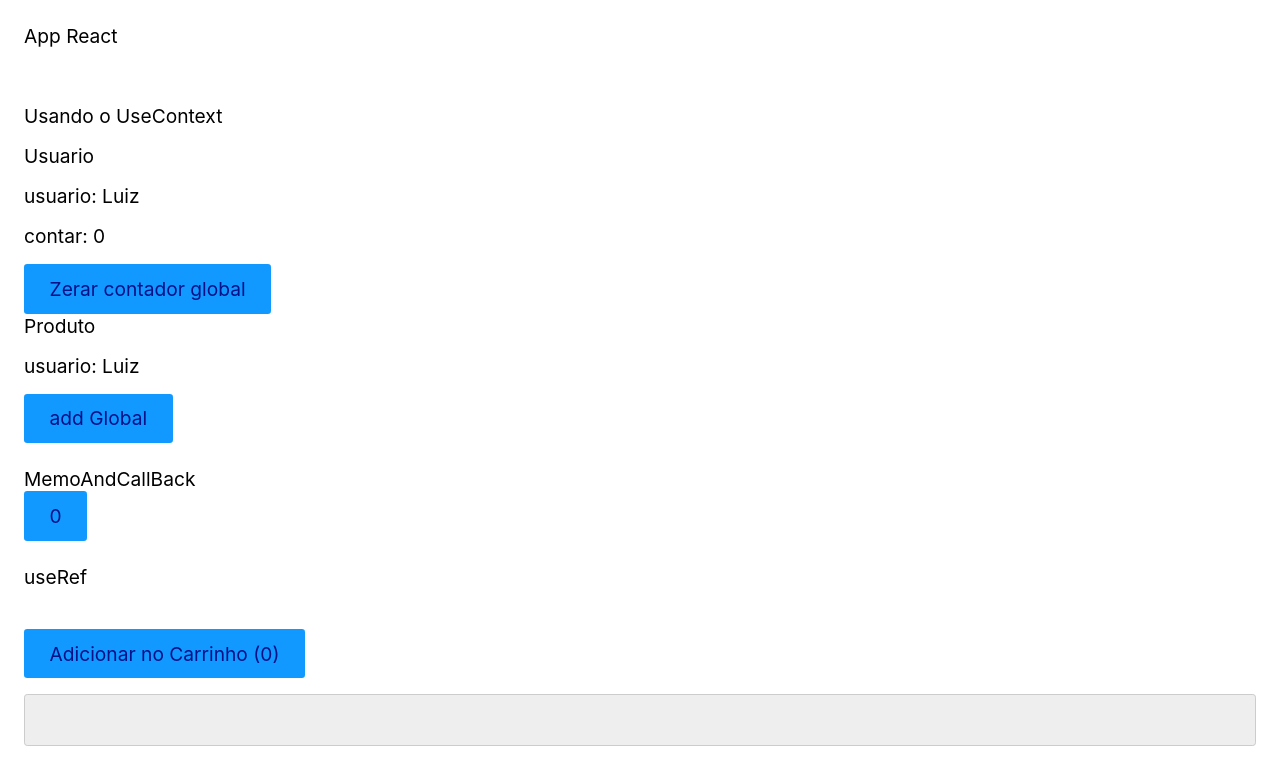
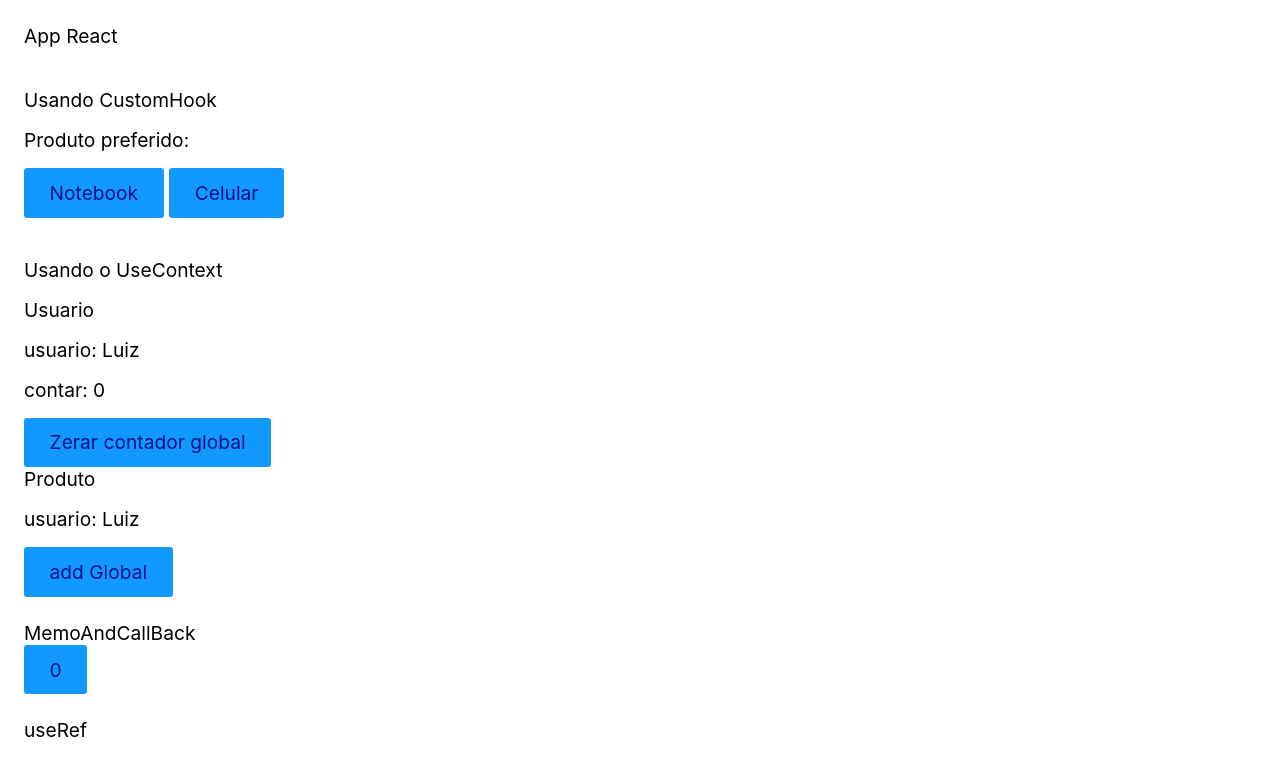
Before and after one commit to LuizGenuino/React-Origamid, a React (Vite) app: page / in a window 1280 px wide. Shown: the top 768 px of the page. Built offline with nearby package versions, Linux system fonts and the light colour scheme.

Commit message:
Add CustomHook component and useLocalStorage hook for managing product preferences

```diff
--- a/src/App.jsx
+++ b/src/App.jsx
@@ -7,6 +7,7 @@ import Produto from "./Components/Produto"
 import Usuario from "./Components/Usuario"
 import { GlobalStorage } from "./GlobalContext"
 import Effect from "./Components/EffectAndStates"
+import CustomHook from "./Components/CustomHook"
 
 
 const App = () => {
@@ -17,6 +18,10 @@ const App = () => {
     return (
         <div>
             <p>App React</p>
+             <br></br>
+            <section>
+                <CustomHook/>
+            </section>
             <br></br>
             <section>
                 <p>Usando o UseContext</p>
--- /dev/null
+++ b/src/Components/CustomHook.jsx
@@ -0,0 +1,22 @@
+import React from 'react'
+import useLocalStorage from '../hooks/useLocalStorage'
+
+const CustomHook = () => {
+
+    const [produto, setProduto] = useLocalStorage('produto', '')
+
+    const handleClick = (e) => {
+       setProduto(e.target.innerText)
+    }
+
+    return (
+        <>
+            <div>Usando CustomHook</div>
+            <p>Produto preferido: {produto}</p>
+            <button onClick={handleClick}>Notebook</button> <span></span>
+            <button onClick={handleClick}>Celular</button>
+        </>
+    )
+}
+
+export default CustomHook
--- /dev/null
+++ b/src/hooks/useLocalStorage.jsx
@@ -0,0 +1,16 @@
+import { useEffect, useState } from "react"
+
+const useLocalStorage = (key, inicial) => {
+    const [state, setState] = useState(() => {
+        const local = localStorage.getItem(key)
+        return local ? local : inicial
+    })
+
+    useEffect(()=> {
+        localStorage.setItem(key, state)
+    }, [state, key])
+
+    return [state, setState]
+}
+
+export default useLocalStorage
```
